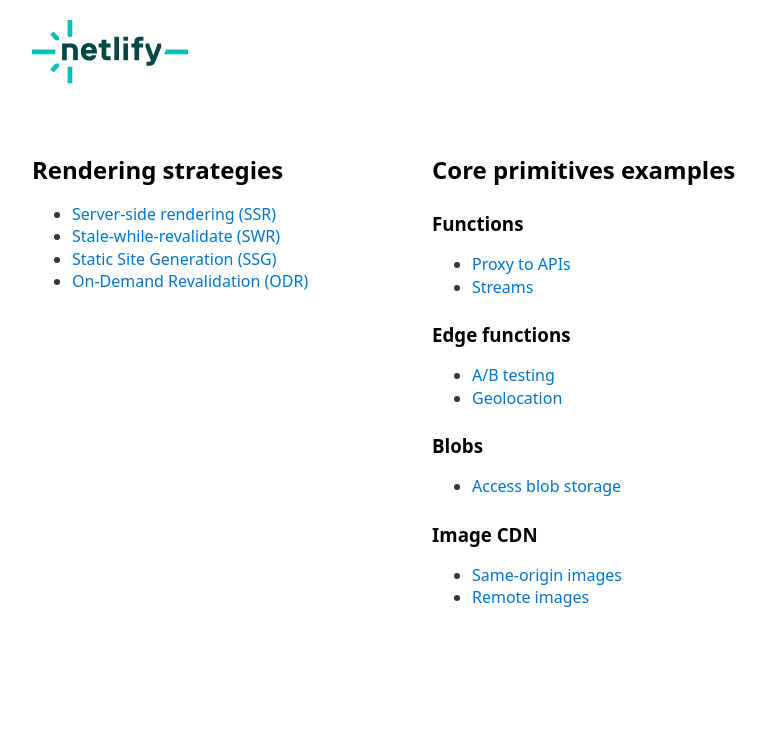
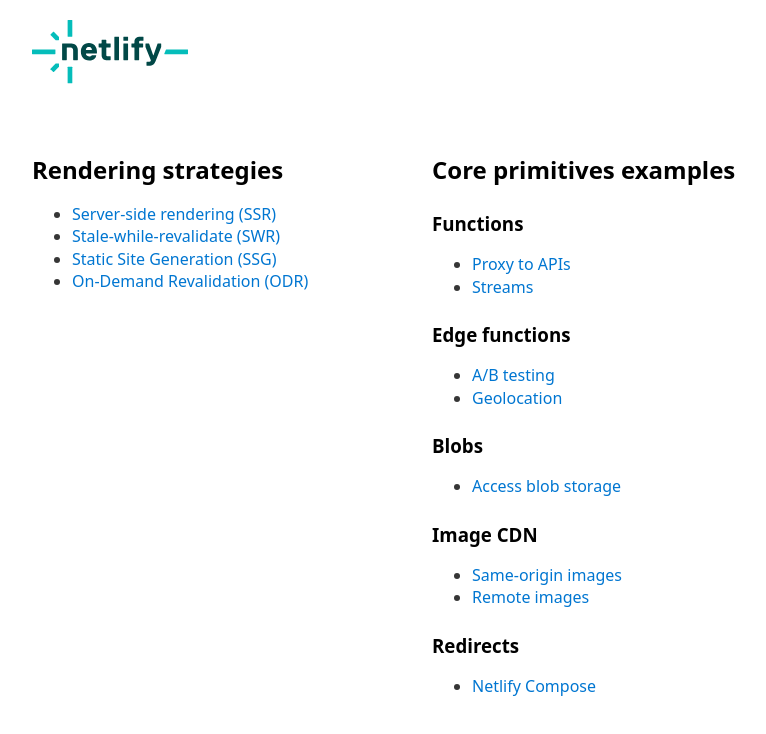
Before and after one commit to netlify/netlify-workshop, a Next.js app: page / in a window 1280 px wide. Shown: the top 734 px of the page, without its empty margins (208-974 px from the left). Built offline with nearby package versions, Linux system fonts and the light colour scheme.

Commit message:
see if redirects work on prod

```diff
--- a/src/pages/index.tsx
+++ b/src/pages/index.tsx
@@ -75,6 +75,14 @@
               <Link href="/primitives/image-cdn/remote">Remote images</Link>
             </li>
           </ul>
+          <h3>Redirects</h3>
+          <ul>
+            <li>
+              <Link href="/compose">
+                Netlify Compose
+              </Link>
+            </li>
+          </ul>
         </div>
       </section>
     </main>
```
Also changed, not shown: 1 other file (tests, documents, lock files or other folders).
